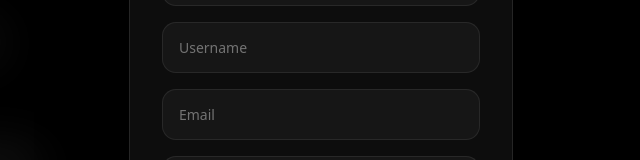
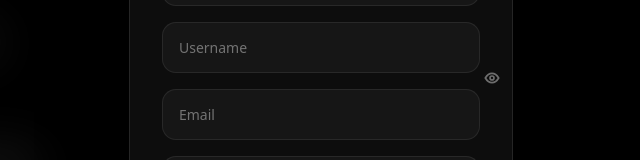
Before and after one commit to Lucas-Goes/archive, a Next.js app: page / in a window 1280 px wide. Both pictures are taken after a click on the button "Criar Archive". Shown: the part 322-482 px from the top of the page, without its empty margins (319-959 px from the left). Built offline with nearby package versions, Linux system fonts and the light colour scheme; no server answers.

Commit message:
add eye register button

```diff
--- a/components/auth/RegisterForm.tsx
+++ b/components/auth/RegisterForm.tsx
@@ -17,6 +17,7 @@ export function RegisterForm({ onSuccess }: Props) {
 
   const [loading, setLoading] = useState(false);
   const [error, setError] = useState("");
+  const [showPassword, setShowPassword] = useState(false);
 
   const [username, setUsername] = useState("");
   const [usernameStatus, setUsernameStatus] = useState<
@@ -190,11 +191,24 @@ export function RegisterForm({ onSuccess }: Props) {
 
       <input
         name="password"
-        type="password"
+        type={showPassword ? "text" : "password"}
         placeholder="Senha"
         required
         className="input-dark"
       />
+
+      <button
+          type="button"
+          onClick={() => setShowPassword((v) => !v)}
+          aria-label={showPassword ? "Esconder senha" : "Mostrar senha"}
+          className="absolute right-3 top-1/2 -translate-y-1/2 text-white/40 hover:text-white/60 transition"
+        >
+          {showPassword ? (
+            <EyeOffIcon /> // Componentize os SVGs para limpar o código
+          ) : (
+            <EyeIcon />
+          )}
+        </button>
 
       {error && (
         <p className="text-sm text-red-400">{error}</p>
@@ -211,3 +225,17 @@ export function RegisterForm({ onSuccess }: Props) {
     </form>
   );
 }
+
+// Componentes auxiliares para os ícones
+const EyeIcon = () => (
+  <svg xmlns="http://www.w3.org/2000/svg" viewBox="0 0 24 24" fill="none" stroke="currentColor" className="w-4 h-4" strokeWidth="2.5">
+    <path d="M2 12s4-7 10-7 10 7 10 7-4 7-10 7-10-7-10-7z" />
+    <circle cx="12" cy="12" r="3" />
+  </svg>
+);
+
+const EyeOffIcon = () => (
+  <svg xmlns="http://www.w3.org/2000/svg" viewBox="0 0 24 24" fill="none" stroke="currentColor" className="w-4 h-4" strokeWidth="2.5">
+    <path d="M3 3l18 18M10.58 10.58a2 2 0 002.83 2.83M16.24 16.24A9.77 9.77 0 0112 17c-5 0-9-5-9-5a16.17 16.17 0 014.24-4.24M9.88 5.08A9.77 9.77 0 0112 5c5 0 9 5 9 5a16.17 16.17 0 01-2.16 2.94" />
+  </svg>
+);
```
